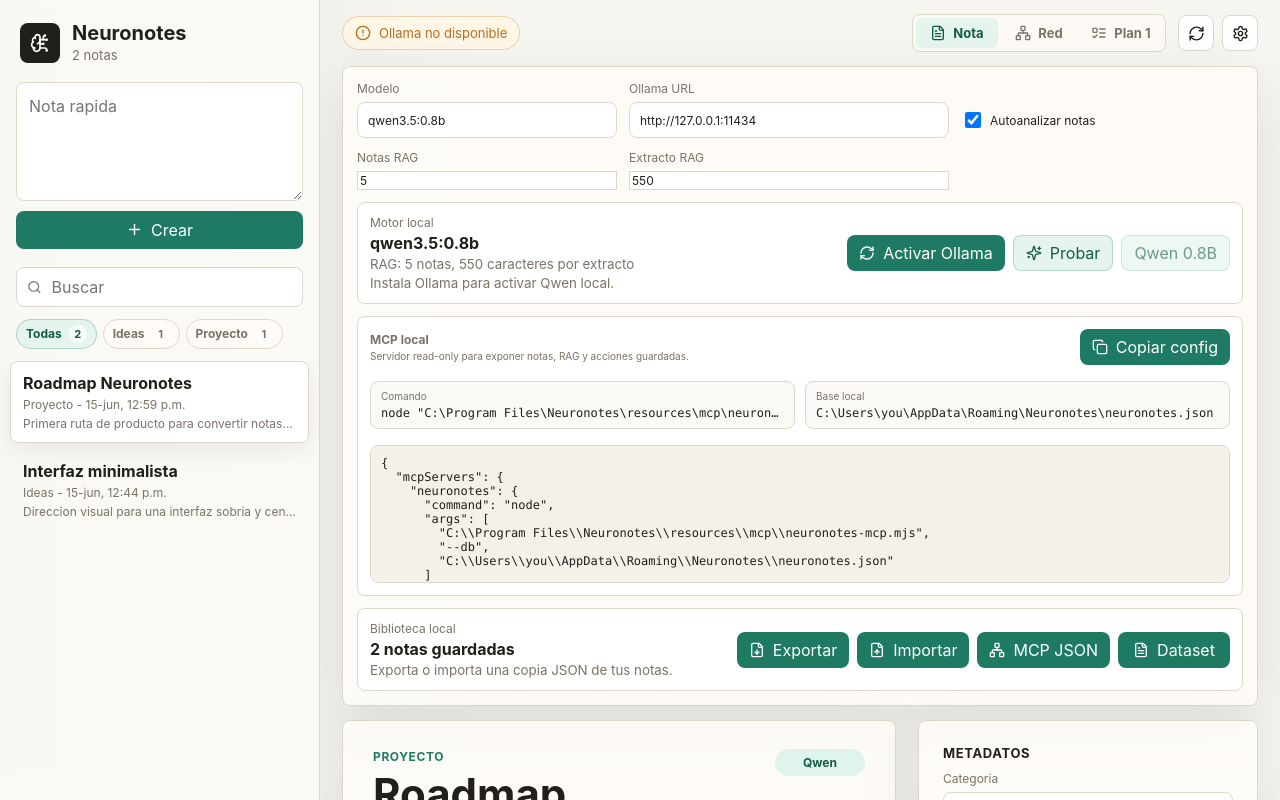
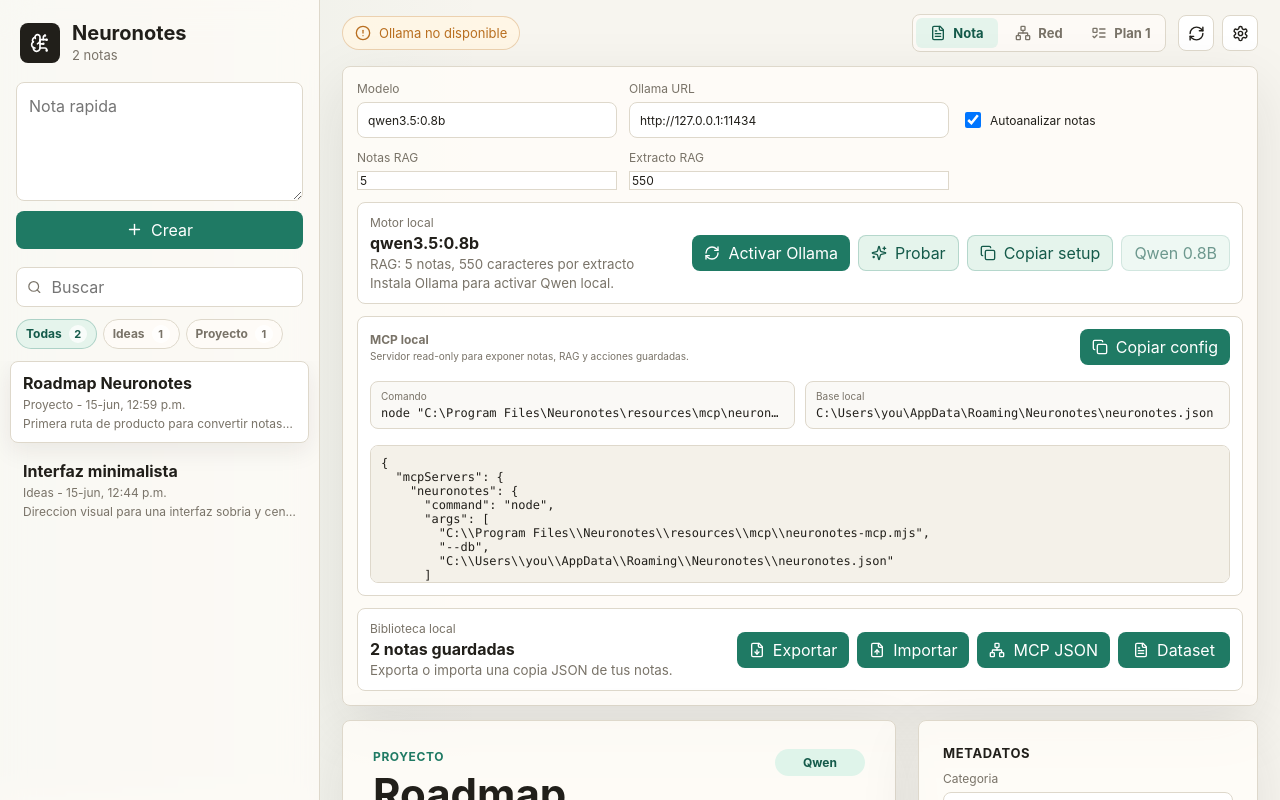
Before and after one commit to JMartinezRuiz/NeuroNotes, a React (Vite) app: page / in a window 1280 px wide. Both pictures are taken after a click on the button 1240 px from the left and 33 px from the top of the page. Shown: the top 800 px of the page. Built offline with nearby package versions, Linux system fonts and the light colour scheme.

Commit message:
Add in-app Qwen setup command copy

```diff
--- a/src/main/types.ts
+++ b/src/main/types.ts
@@ -120,6 +120,12 @@
   error?: string
 }
 
+export interface AiSetupCommandResult {
+  ok: boolean
+  message: string
+  command: string
+}
+
 export type AnalyzePendingMode = 'qwen' | 'local'
 
 export interface AnalyzePendingResult {
--- a/src/preload/index.ts
+++ b/src/preload/index.ts
@@ -5,6 +5,7 @@
   AiDiagnosticsResult,
   AiHealth,
   AiRuntimeStartResult,
+  AiSetupCommandResult,
   AnalysisMode,
   AnalyzePendingMode,
   AnalyzePendingResult,
@@ -56,6 +57,7 @@
   startAiRuntime: (): Promise<AiRuntimeStartResult> => ipcRenderer.invoke('ai:startRuntime'),
   runAiDiagnostics: (): Promise<AiDiagnosticsResult> => ipcRenderer.invoke('ai:diagnostics'),
   openOllamaDownload: (): Promise<void> => ipcRenderer.invoke('ai:openOllamaDownload'),
+  copyAiSetupCommand: (): Promise<AiSetupCommandResult> => ipcRenderer.invoke('ai:copySetupCommand'),
   onCommand: (callback: (command: AppCommand) => void): (() => void) => {
     const listener = (_event: IpcRendererEvent, command: AppCommand): void => {
       callback(command)
--- a/src/renderer/src/App.tsx
+++ b/src/renderer/src/App.tsx
@@ -233,6 +233,7 @@
   const [libraryMessage, setLibraryMessage] = useState<string>('')
   const [mcpConfig, setMcpConfig] = useState<McpConnectionConfig | null>(null)
   const [mcpMessage, setMcpMessage] = useState<string>('')
+  const [setupCommandMessage, setSetupCommandMessage] = useState<string>('')
   const [diagnosticsMessage, setDiagnosticsMessage] = useState<string>('')
   const [analysisQueueMessage, setAnalysisQueueMessage] = useState<string>('')
   const [settingsOpen, setSettingsOpen] = useState(false)
@@ -662,6 +663,18 @@
     }
   }
 
+  async function copyAiSetupCommand(): Promise<void> {
+    setBusy('copyAiSetup')
+    try {
+      const result = await api.copyAiSetupCommand()
+      setSetupCommandMessage(result.message)
+    } catch (error) {
+      setSetupCommandMessage(error instanceof Error ? error.message : 'No se pudieron copiar los comandos de setup')
+    } finally {
+      setBusy(null)
+    }
+  }
+
   async function createQuickNote(event: FormEvent): Promise<void> {
     event.preventDefault()
     const content = quickNote.trim()
@@ -903,6 +916,7 @@
   async function updateSettings(nextSettings: Partial<AppSettings>): Promise<void> {
     setDiagnosticsMessage('')
     setAnalysisQueueMessage('')
+    setSetupCommandMessage('')
     const updated = await api.updateSettings(nextSettings)
     setSettings(updated)
   }
@@ -1248,7 +1262,8 @@
                   RAG: {settings.ragMaxNotes} notas, {settings.ragExcerptLength} caracteres por extracto
                 </small>
                 <small>
-                  {diagnosticsMessage ||
+                  {setupCommandMessage ||
+                  diagnosticsMessage ||
                   (health.ok
                     ? 'Listo para resumir, categorizar y enlazar notas.'
                     : health.ollamaAvailable
@@ -1281,6 +1296,16 @@
                 >
                   {busy === 'diagnostics' ? <Loader2 className="spin" size={16} /> : <Sparkles size={16} />}
                   Probar
+                </button>
+                <button
+                  type="button"
+                  className="secondary"
+                  onClick={copyAiSetupCommand}
+                  disabled={busy === 'copyAiSetup'}
+                  title="Copiar comandos PowerShell de setup"
+                >
+                  {busy === 'copyAiSetup' ? <Loader2 className="spin" size={16} /> : <Copy size={16} />}
+                  Copiar setup
                 </button>
                 <button
                   type="button"
--- a/src/renderer/src/previewApi.ts
+++ b/src/renderer/src/previewApi.ts
@@ -139,6 +139,8 @@
   })
 const formatActionCount = (count: number): string => (count === 1 ? '1 accion' : `${count} acciones`)
 const formatExampleCount = (count: number): string => (count === 1 ? '1 ejemplo' : `${count} ejemplos`)
+const qwenSetupCommand = (): string =>
+  ['irm https://ollama.com/install.ps1 | iex', `ollama pull ${settings.model.trim() || 'qwen3.5:0.8b'}`].join('\n')
 const previewMcpConfig = () => {
   const serverPath = 'C:\\Program Files\\Neuronotes\\resources\\mcp\\neuronotes-mcp.mjs'
   const databasePath = 'C:\\Users\\you\\AppData\\Roaming\\Neuronotes\\neuronotes.json'
@@ -663,6 +665,15 @@
     openOllamaDownload: async () => {
       window.open('https://ollama.com/download', '_blank', 'noopener,noreferrer')
     },
+    copyAiSetupCommand: async () => {
+      const command = qwenSetupCommand()
+      await navigator.clipboard?.writeText(command)
+      return {
+        ok: true,
+        message: 'Comandos de setup Qwen copiados.',
+        command
+      }
+    },
     onCommand: () => {
       return () => undefined
     }
--- a/src/renderer/src/types.ts
+++ b/src/renderer/src/types.ts
@@ -135,6 +135,12 @@
   error?: string
 }
 
+export interface AiSetupCommandResult {
+  ok: boolean
+  message: string
+  command: string
+}
+
 export type AnalyzePendingMode = 'qwen' | 'local'
 
 export interface AnalyzePendingResult {
```
Also changed, not shown: src/main/index.ts (+15 -0 lines), src/main/qwenSetup.ts (added, +9 -0 lines), 2 other files (tests, documents, lock files or other folders).
